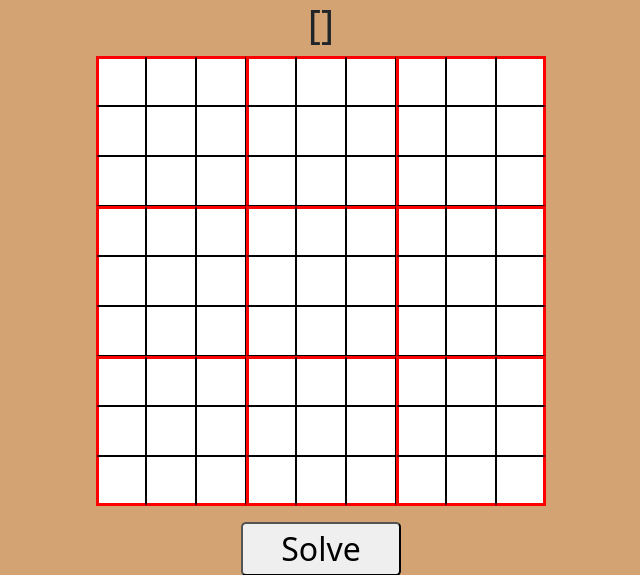
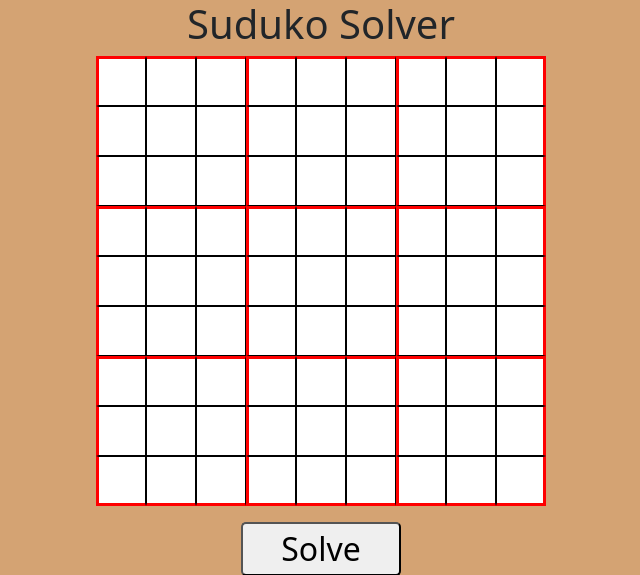
Before and after one commit to chandusurisetty/SudukoSolver, a Flask app: template templates/index.html in a window 1280 px wide. Shown: the top 575 px of the page, without its empty margins (319-959 px from the left). Run offline with Flask 3, Linux system fonts and the light colour scheme; the template is opened without the code that fills it: most values are stand-ins (such as "Sample title", 1, 10 or a date in 2020).

Commit message:
Update index.html

```diff
--- a/templates/index.html
+++ b/templates/index.html
@@ -1,27 +1,25 @@
 <!DOCTYPE html>
 <html lang="en">
-
   <head>
-    <meta charset="UTF-8">
-    <meta http-equiv="X-UA-Compatible" content="IE=edge">
-    <meta name="viewport" content="width=device-width, initial-scale=1.0">
+    <meta charset="UTF-8" />
+    <meta http-equiv="X-UA-Compatible" content="IE=edge" />
+    <meta name="viewport" content="width=device-width, initial-scale=1.0" />
     <title>Suduko</title>
-    <link href="https://cdn.jsdelivr.net/npm/bootstrap@5.3.0-alpha3/dist/css/bootstrap.min.css" rel="stylesheet"
-        integrity="sha384-KK94CHFLLe+nY2dmCWGMq91rCGa5gtU4mk92HdvYe+M/SXH301p5ILy+dN9+nJOZ" crossorigin="anonymous">
-    <link rel="stylesheet" href="static/css/style.css">
+    <link
+      href="https://cdn.jsdelivr.net/npm/bootstrap@5.3.0-alpha3/dist/css/bootstrap.min.css"
+      rel="stylesheet"
+      integrity="sha384-KK94CHFLLe+nY2dmCWGMq91rCGa5gtU4mk92HdvYe+M/SXH301p5ILy+dN9+nJOZ"
+      crossorigin="anonymous"
+    />
+    <link rel="stylesheet" href="static/css/style.css" />
   </head>
 
   <body>
-
     {%if (text)%}
-    <h1 class="title">{{text}}</h1>
+    <h1 class="title">Suduko Solver</h1>
     {%endif%}
-    <form action="{{url_for('solve')}}" method="post">
-        <div id="grid">
-
-
-
-        </div>
+    <form action="{{url_for('home')}}" method="post">
+      <div id="grid"></div>
 
       <div class="btnbar">
         <button class="click" type="submit">Solve</button>
@@ -30,23 +28,33 @@
     <div class="btnbar">
       <button id="clear">Clear</button>
     </div>
-    <script src="https://cdn.jsdelivr.net/npm/bootstrap@5.3.0-alpha3/dist/js/bootstrap.bundle.min.js"
+    <script
+      src="https://cdn.jsdelivr.net/npm/bootstrap@5.3.0-alpha3/dist/js/bootstrap.bundle.min.js"
       integrity="sha384-ENjdO4Dr2bkBIFxQpeoTz1HIcje39Wm4jDKdf19U8gI4ddQ3GYNS7NTKfAdVQSZe"
-        crossorigin="anonymous"></script>
+      crossorigin="anonymous"
+    ></script>
     <!-- <button id="prev">Prev</button> -->
-    <script src="https://cdn.jsdelivr.net/npm/@popperjs/core@2.11.7/dist/umd/popper.min.js"
+    <script
+      src="https://cdn.jsdelivr.net/npm/@popperjs/core@2.11.7/dist/umd/popper.min.js"
       integrity="sha384-zYPOMqeu1DAVkHiLqWBUTcbYfZ8osu1Nd6Z89ify25QV9guujx43ITvfi12/QExE"
-        crossorigin="anonymous"></script>
-    <script src="https://cdn.jsdelivr.net/npm/bootstrap@5.3.0-alpha3/dist/js/bootstrap.min.js"
+      crossorigin="anonymous"
+    ></script>
+    <script
+      src="https://cdn.jsdelivr.net/npm/bootstrap@5.3.0-alpha3/dist/js/bootstrap.min.js"
       integrity="sha384-Y4oOpwW3duJdCWv5ly8SCFYWqFDsfob/3GkgExXKV4idmbt98QcxXYs9UoXAB7BZ"
-        crossorigin="anonymous"></script>
+      crossorigin="anonymous"
+    ></script>
     <script>
         const sudo = {{ board | tojson }}
-        // const prevsudo = {{ previos| tojson}}
+
+      const message={{text|tojson}}
+        if (message=="failed"){
+            alert("Failed to solve")
+        }
 
         const clear = document.querySelector("#clear")
         const grid = document.querySelector("#grid")
-        // const prev = document.querySelector("#prev")
+        const prev = document.querySelector("#prev")
 
         for (let i = 0; i < 9; i++) {
             const div = document.createElement("div")
@@ -111,12 +119,8 @@
         //     }
 
         // })
-
     </script>
-
   </body>
-
 </html>
 
-
 <!-- web: python main.py -->
```
Lines whose indentation alone changed are shown as unchanged.
